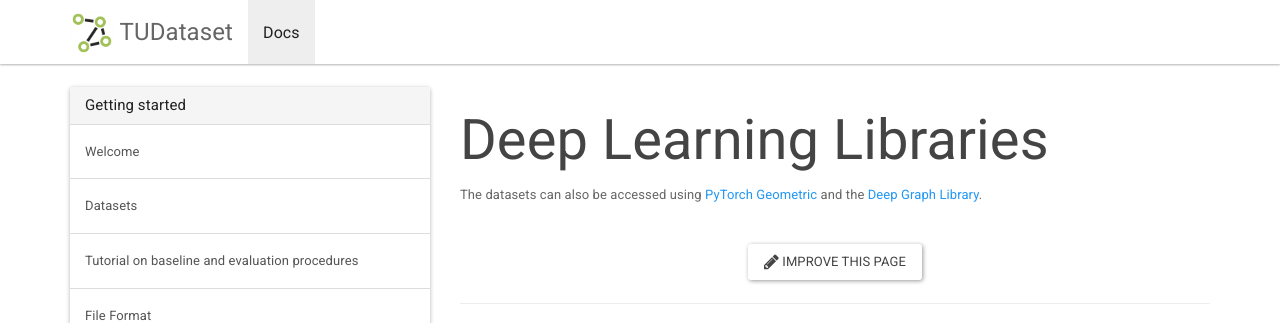
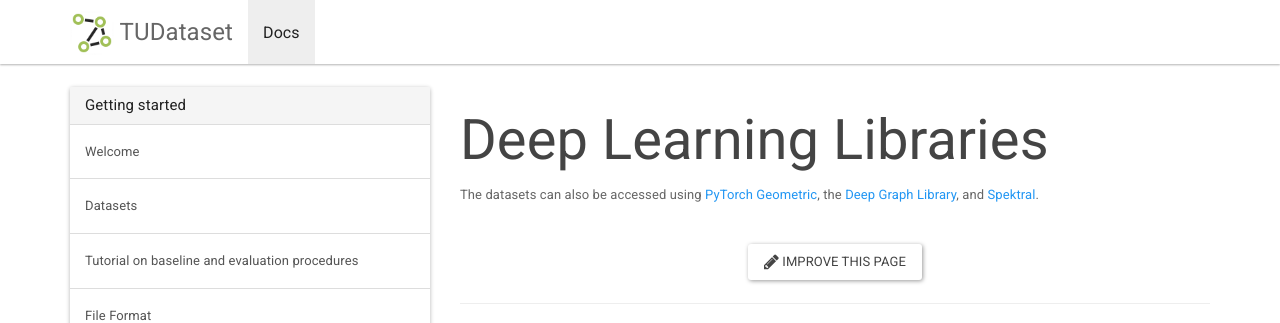
Before and after one commit to chrsmrrs/datasets, a Jekyll site: the page built from _docs/deep.md, in a window 1280 px wide, cut to the strip 0-323 px from the top of the page. Built offline with Jekyll 4.4.1, drawn with Linux system fonts in a browser that asks for light colours.

Commit message:
Update deep.md

```diff
--- a/_docs/deep.md
+++ b/_docs/deep.md
@@ -2,4 +2,4 @@
 title: Deep Learning Libraries
 permalink: /docs/deep/
 ---
-The datasets can also be accessed using [PyTorch Geometric](https://pytorch-geometric.readthedocs.io/en/latest/modules/datasets.html) and the [Deep Graph Library](https://docs.dgl.ai/api/python/dgl.data.html#tu-dataset).
+The datasets can also be accessed using [PyTorch Geometric](https://pytorch-geometric.readthedocs.io/en/latest/modules/datasets.html), the [Deep Graph Library](https://docs.dgl.ai/api/python/dgl.data.html#tu-dataset), and [Spektral](https://graphneural.network/datasets/).
```
